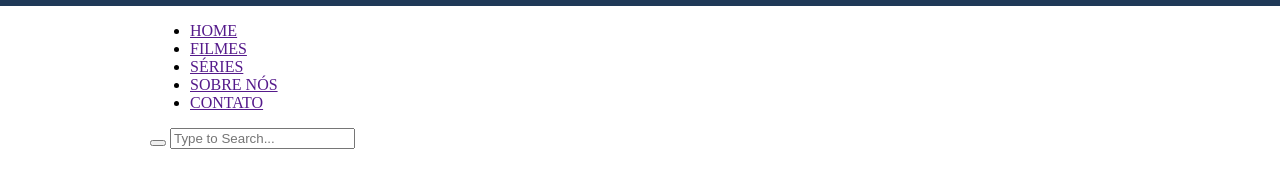
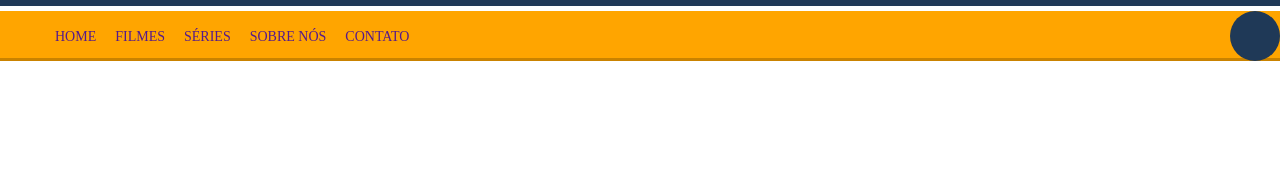
Before and after one commit to ReFNN/projeto-mooving, a plain HTML site: page index.html in a window 1280 px wide. Shown: the part 54-242 px from the top of the page. Drawn offline with Linux system fonts and the light colour scheme.

Commit message:
Add files via upload

```diff
--- a/css/main.css
+++ b/css/main.css
@@ -13,6 +13,12 @@ body {
 main {
     margin: 0 auto;
     width: 980px;
+    position: relative;
+}
+
+.col-100 {
+    width: 100%;
+    float: left;
     position: relative;
 }
 
@@ -33,3 +39,95 @@ main {
     width: 30%;
     float: right;
 }
+
+.header-2 {
+    background-color: orange;
+    width: 100%;
+    border-bottom: 3px solid rgb(202, 131, 0);
+    margin: 0 auto;
+    height: 50px;
+}
+
+.menu ul li {
+    display: inline-block;
+    margin-left: 15px;
+}
+
+.menu ul li a {
+    text-decoration: none;
+    font-size: 14px;
+}
+
+.menu {
+    width: 70%;
+    float: left;
+}
+
+/* search button */
+
+* {
+    box-sizing: border-box;
+}
+
+.search-box {
+    width: fit-content;
+    height: fit-content;
+    position: relative;
+    float: right;
+}
+
+.input-search {
+    height: 50px;
+    width: 50px;
+    border-style: none;
+    padding: 10px;
+    font-size: 18px;
+    letter-spacing: 2px;
+    outline: none;
+    border-radius: 25px;
+    transition: all .5s ease-in-out;
+    background-color: #1F3957;
+    padding-right: 40px;
+    color: #fff;
+}
+
+.input-search::placeholder {
+    color: rgba(255, 255, 255, .5);
+    font-size: 18px;
+    letter-spacing: 2px;
+    font-weight: 100;
+}
+
+.btn-search {
+    width: 50px;
+    height: 50px;
+    border-style: none;
+    font-size: 20px;
+    font-weight: bold;
+    outline: none;
+    cursor: pointer;
+    border-radius: 50%;
+    position: absolute;
+    right: 0px;
+    color: #ffffff;
+    background-color: transparent;
+    pointer-events: painted;
+}
+
+.btn-search:focus~.input-search {
+    width: 300px;
+    border-radius: 0px;
+    background-color: #1F3957;
+    border-bottom: 1px solid rgba(255, 255, 255, .5);
+    transition: all 500ms cubic-bezier(0, 0.110, 0.35, 2);
+}
+
+.input-search:focus {
+    width: 300px;
+    border-radius: 50px;
+    background-color: #1F3957;
+    border-bottom: 1px solid rgba(255, 255, 255, .5);
+    transition: all 500ms cubic-bezier(0, 0.110, 0.35, 2);
+}
+
+/* search button */
```
